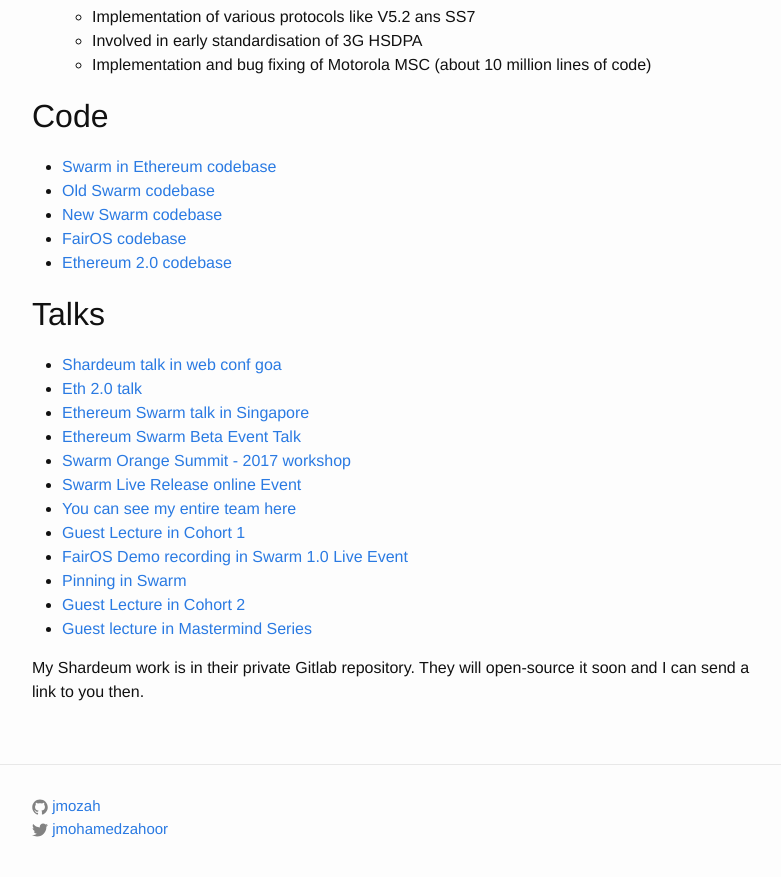
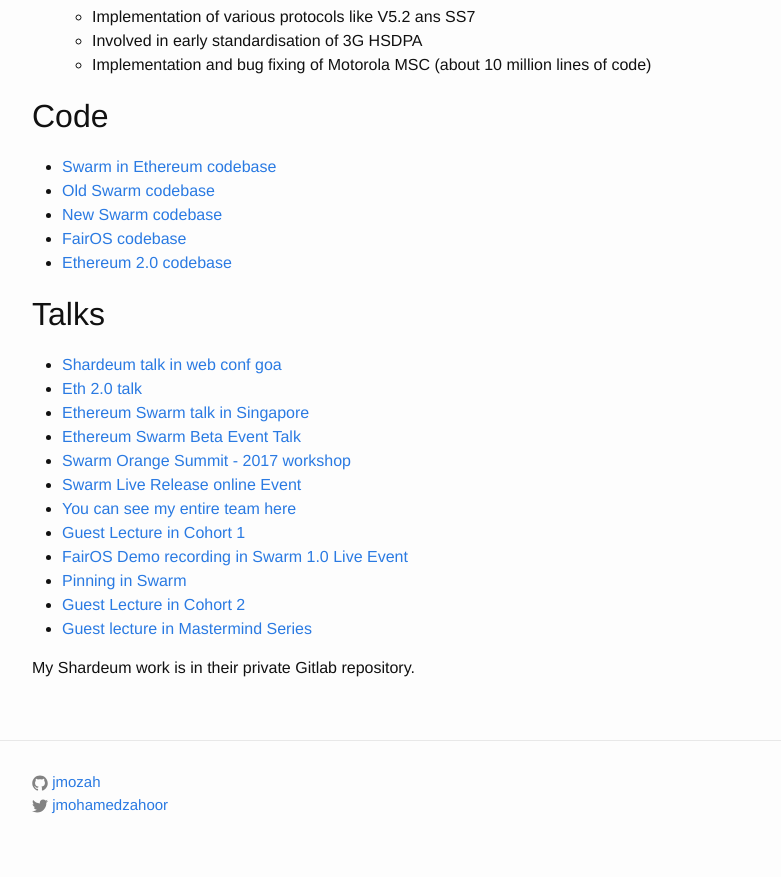
Before and after one commit to jmozah/jmozah.github.io, a Jekyll site: the page built from about.md, in a window 1280 px wide and 900 px high, scrolled down 1290 px. Shown: the top 877 px of the window, without its empty margins (238-1019 px from the left). Built offline with Jekyll 4.4.1, drawn with Linux system fonts in a browser that asks for light colours.

Commit message:
Update about.md

```diff
--- a/about.md
+++ b/about.md
@@ -85,4 +85,4 @@ permalink: /links/
 - [Guest Lecture in Cohort 2](https://drive.google.com/file/d/1KSlhb1KZ9OK8M65y9VojvGVy4InMPdnE/view)
 - [Guest lecture in Mastermind Series](https://archimydes.dev/fourthact/events/web3-an-intro-to-fundamentals-concepts-and-trends)
 
-My Shardeum work is in their private Gitlab repository. They will open-source it soon and I can send a link to you then.
+My Shardeum work is in their private Gitlab repository.
```
